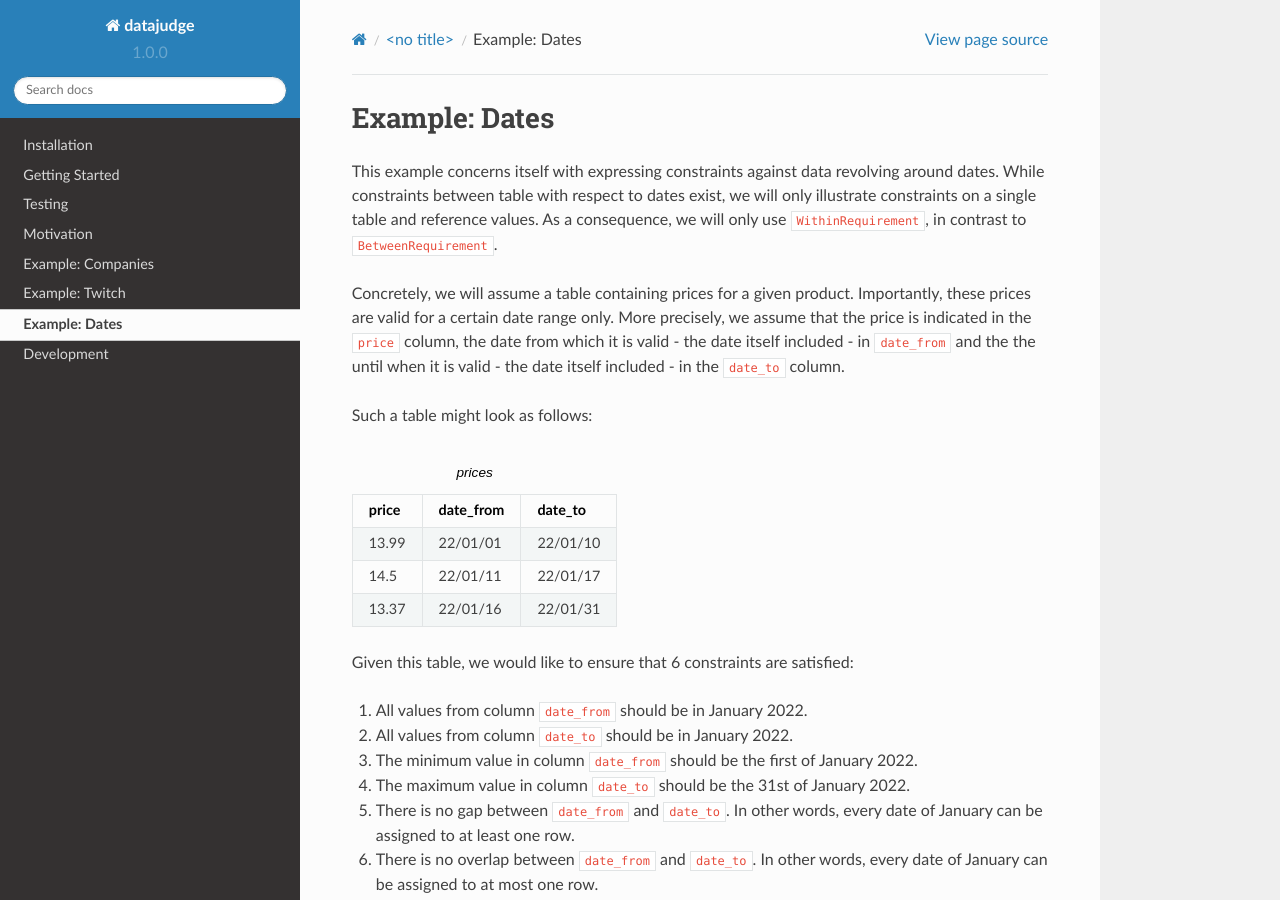
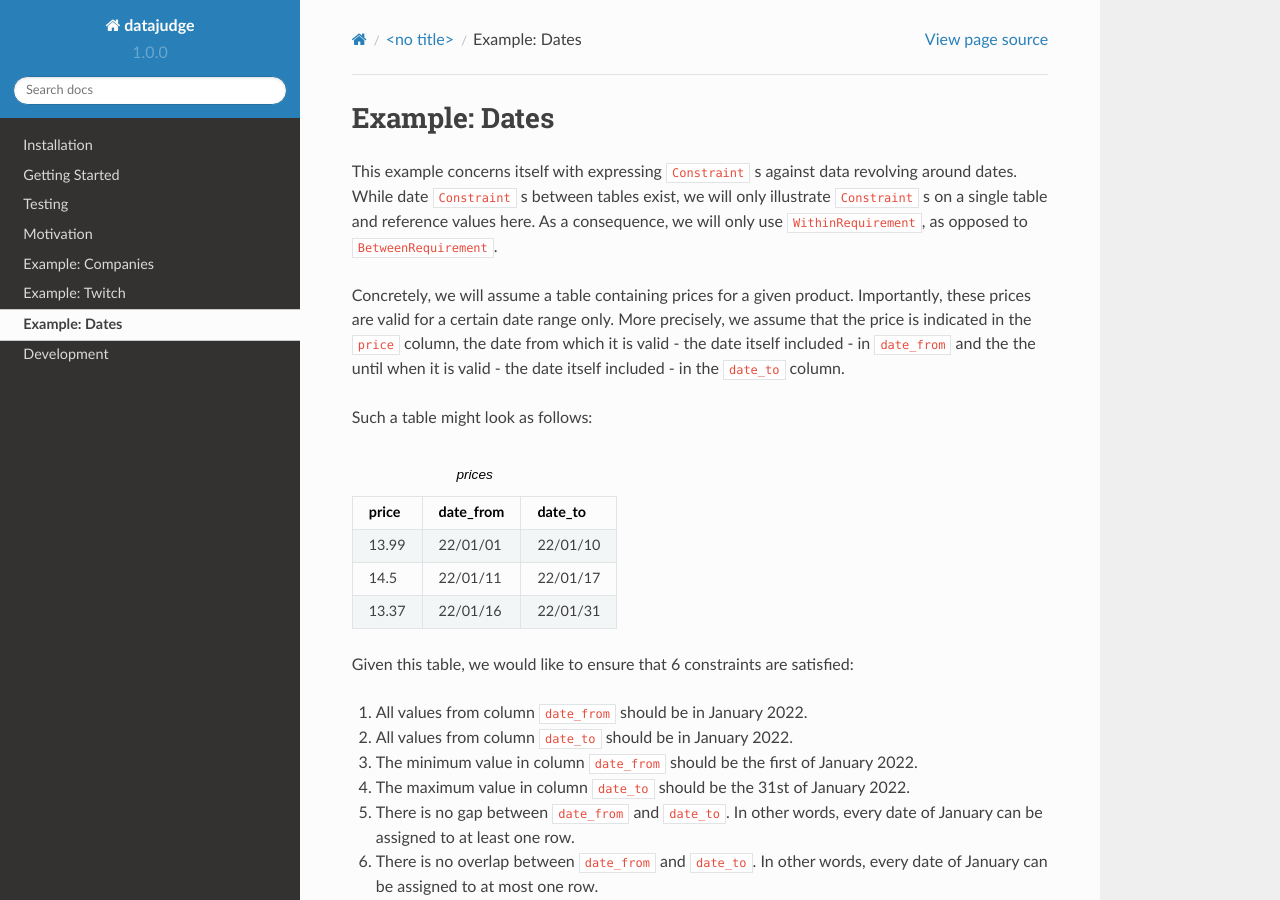
Before and after one commit to Quantco/datajudge, a Sphinx documentation site: the page built from docs/source/examples/example_dates.rst, in a window 1280 px wide and 900 px high. Built offline with Sphinx 7.4.7 and the Read the Docs theme 2.0.0, drawn with Linux system fonts in a browser that asks for light colours; pages that are not in the unit, such as notebooks, are missing from menus.

Commit message:
Fix references.

```diff
--- a/docs/source/examples/example_dates.rst
+++ b/docs/source/examples/example_dates.rst
@@ -1,11 +1,10 @@
 Example: Dates
 ==============
 
-This example concerns itself with expressing constraints against data revolving
-around dates. While constraints between table with respect to dates exist,
-we will only illustrate constraints on a single table and reference values. As
-a consequence, we will only use ``WithinRequirement``, in contrast to
-``BetweenRequirement``.
+This example concerns itself with expressing ``Constraint`` s against data revolving
+around dates. While date ``Constraint`` s between tables exist, we will only illustrate
+``Constraint`` s on a single table and reference values here. As a consequence, we will
+only use ``WithinRequirement``, as opposed to ``BetweenRequirement``.
 
 Concretely, we will assume a table containing prices for a given product.
 Importantly, these prices are valid for a certain date range only. More precisely,
```
